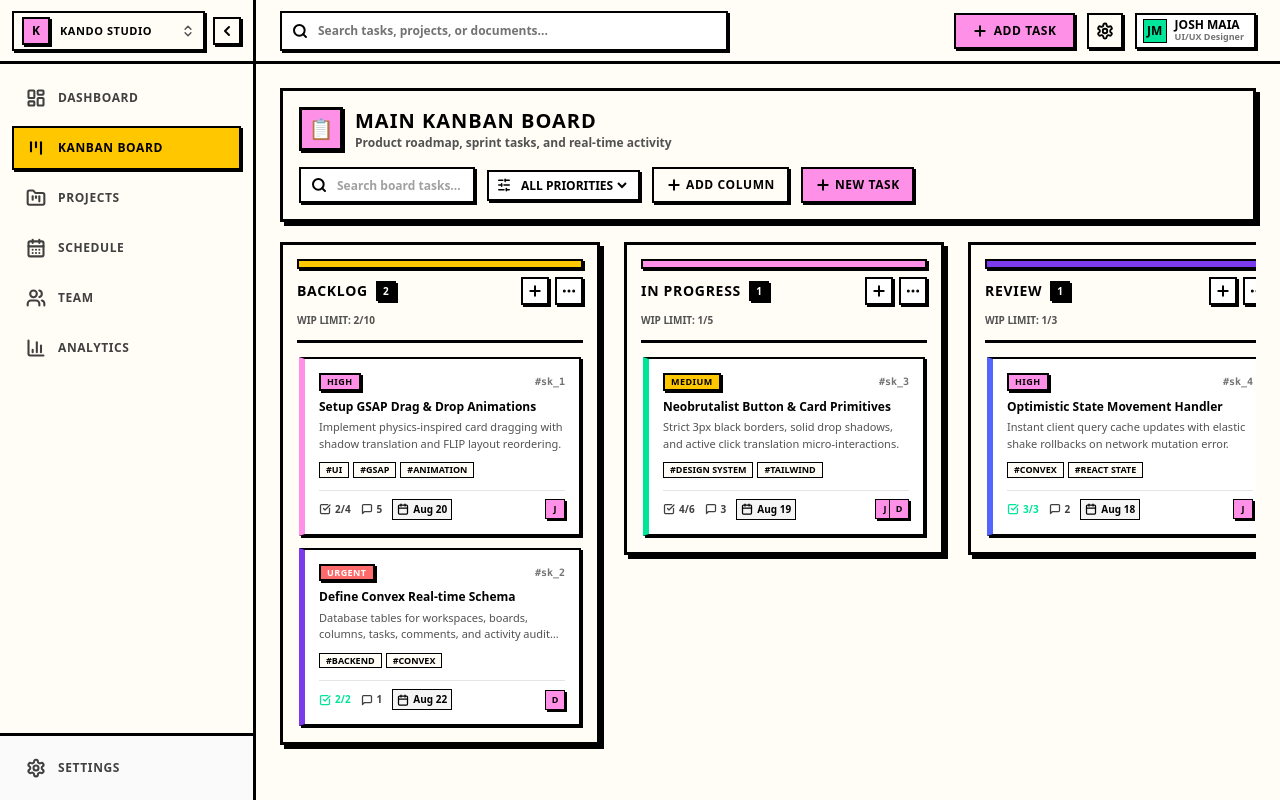
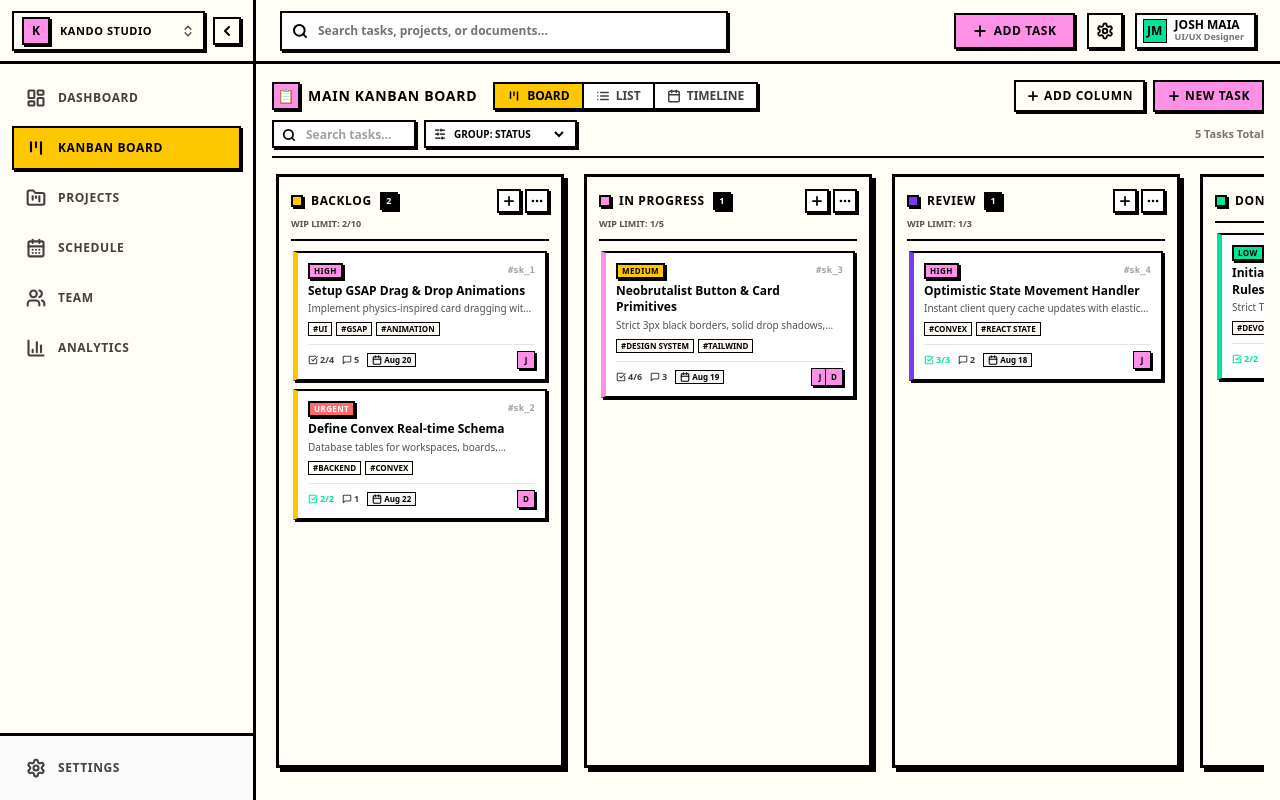
Before and after one commit to xieumar/kando, a Next.js app: page /workspace/default/board in a window 1280 px wide. Built offline with nearby package versions, Linux system fonts and the light colour scheme; no server answers.

Commit message:
feat(kanban): refine header, card compacting, and shadow clearance

```diff
--- a/app/(dashboard)/layout.tsx
+++ b/app/(dashboard)/layout.tsx
@@ -13,12 +13,12 @@ export default function DashboardLayout({
       <Sidebar />
 
       {/* Main Content View Container */}
-      <div className="flex flex-1 flex-col overflow-hidden">
+      <div className="flex flex-1 flex-col overflow-hidden min-w-0">
         {/* Top Header Bar */}
         <Topbar />
 
         {/* Dynamic Page Content Area */}
-        <main className="flex-1 overflow-y-auto bg-[#fffdf6] p-6">
+        <main className="flex flex-1 flex-col overflow-hidden bg-[#fffdf6] p-4 min-h-0">
           {children}
         </main>
       </div>
--- a/app/globals.css
+++ b/app/globals.css
@@ -80,24 +80,23 @@ body {
   overflow-x: hidden;
 }
 
-/* Custom Scrollbar for Neobrutalist Aesthetic */
+/* Custom Sleek Ultra-Thin Scrollbar */
 ::-webkit-scrollbar {
-  width: 10px;
-  height: 10px;
+  width: 5px;
+  height: 5px;
 }
 
 ::-webkit-scrollbar-track {
-  background: #fffdf6;
-  border: 2px solid #000000;
+  background: transparent;
 }
 
 ::-webkit-scrollbar-thumb {
-  background: #ff90e8;
-  border: 2px solid #000000;
+  background: #000000;
+  border-radius: 0px;
 }
 
 ::-webkit-scrollbar-thumb:hover {
-  background: #ffc700;
+  background: #ff90e8;
 }
 
 @theme inline {
--- a/components/kanban/KanbanBoard.tsx
+++ b/components/kanban/KanbanBoard.tsx
@@ -1,7 +1,14 @@
 "use client";
 
 import React, { useState } from "react";
-import { Plus, Search, SlidersHorizontal } from "lucide-react";
+import {
+  Plus,
+  Search,
+  SlidersHorizontal,
+  Kanban,
+  List,
+  Calendar,
+} from "lucide-react";
 import { Button } from "@/components/ui/button";
 import { KanbanColumn } from "@/components/kanban/KanbanColumn";
 import { KanbanCard } from "@/components/kanban/KanbanCard";
@@ -21,6 +28,9 @@ export function KanbanBoard({
   ) => void;
 }) {
   const [boardState, setBoardState] = useState<KanbanBoardData>(initialBoard);
+  const [activeView, setActiveView] = useState<"board" | "list" | "timeline">(
+    "board"
+  );
   const [searchQuery, setSearchQuery] = useState("");
   const [filterPriority, setFilterPriority] = useState<string>("all");
 
@@ -82,82 +92,128 @@ export function KanbanBoard({
   } = useKanbanDragAndDrop({ onTaskMove: handleTaskMove });
 
   return (
-    <div className="flex flex-col h-full space-y-4 select-none">
-      {/* Board Header Bar */}
-      <div className="flex flex-wrap items-center justify-between gap-4 border-3 border-black bg-[#fffdf6] p-4 shadow-neo">
-        {/* Title & Icon */}
-        <div className="flex items-center gap-3">
-          <div className="flex size-11 items-center justify-center border-3 border-black bg-[#ff90e8] text-xl shadow-neo-sm">
+    <div className="flex flex-col flex-1 h-full w-full overflow-hidden select-none space-y-3 min-h-0">
+      {/* ClickUp-Style Compact Top Toolbar */}
+      <div className="flex flex-col gap-2 border-b-2 border-black pb-2 shrink-0">
+        {/* Row 1: Breadcrumb, View Tabs & Main Actions */}
+        <div className="flex items-center justify-between gap-3">
+          {/* Left: Title & View Tabs */}
+          <div className="flex items-center gap-4">
+            {/* Board Title & Icon */}
+            <div className="flex items-center gap-2">
+              <span className="flex size-7 items-center justify-center border-2 border-black bg-[#ff90e8] text-sm font-black shadow-neo-sm">
                 {boardState.icon}
-          </div>
-          <div>
-            <div className="flex items-center gap-2">
-              <h1 className="font-black text-xl uppercase tracking-wider text-black">
+              </span>
+              <h1 className="font-black text-sm uppercase tracking-wider text-black">
                 {boardState.name}
               </h1>
             </div>
-            <p className="text-xs font-bold text-neutral-600">
-              {boardState.description}
-            </p>
+
+            {/* View Selector Tabs (ClickUp Style) */}
+            <div className="flex items-center border-2 border-black bg-white shadow-neo-sm">
+              <button
+                onClick={() => setActiveView("board")}
+                className={`flex items-center gap-1.5 px-3 py-1 text-xs font-black uppercase transition-colors ${
+                  activeView === "board"
+                    ? "bg-[#ffc700] text-black"
+                    : "hover:bg-neutral-100 text-neutral-700"
+                }`}
+              >
+                <Kanban className="size-3.5 stroke-[2.5]" />
+                <span>Board</span>
+              </button>
+              <button
+                onClick={() => setActiveView("list")}
+                className={`flex items-center gap-1.5 px-3 py-1 text-xs font-black uppercase border-l-2 border-black transition-colors ${
+                  activeView === "list"
+                    ? "bg-[#ffc700] text-black"
+                    : "hover:bg-neutral-100 text-neutral-700"
+                }`}
+              >
+                <List className="size-3.5 stroke-[2.5]" />
+                <span>List</span>
+              </button>
+              <button
+                onClick={() => setActiveView("timeline")}
+                className={`flex items-center gap-1.5 px-3 py-1 text-xs font-black uppercase border-l-2 border-black transition-colors ${
+                  activeView === "timeline"
+                    ? "bg-[#ffc700] text-black"
+                    : "hover:bg-neutral-100 text-neutral-700"
+                }`}
+              >
+                <Calendar className="size-3.5 stroke-[2.5]" />
+                <span>Timeline</span>
+              </button>
             </div>
           </div>
 
-        {/* Board Actions & Filters */}
-        <div className="flex items-center gap-3">
-          {/* Search Filter */}
-          <div className="relative">
-            <Search className="pointer-events-none absolute left-3 top-2.5 size-4 stroke-[3] text-black" />
-            <input
-              type="text"
-              placeholder="Search board tasks..."
-              value={searchQuery}
-              onChange={(e) => setSearchQuery(e.target.value)}
-              className="h-9 w-44 border-2 border-black bg-white pl-9 pr-3 text-xs font-bold text-black shadow-neo-sm focus:w-60 focus:outline-none transition-all placeholder:text-neutral-400"
-            />
-          </div>
-
-          {/* Priority Filter */}
-          <div className="flex items-center border-2 border-black bg-white px-2 py-1 shadow-neo-sm">
-            <SlidersHorizontal className="size-3.5 stroke-[2.5] text-black mr-1.5" />
-            <select
-              value={filterPriority}
-              onChange={(e) => setFilterPriority(e.target.value)}
-              className="bg-transparent text-xs font-extrabold uppercase text-black focus:outline-none cursor-pointer"
-            >
-              <option value="all">All Priorities</option>
-              <option value="urgent">Urgent</option>
-              <option value="high">High</option>
-              <option value="medium">Medium</option>
-              <option value="low">Low</option>
-            </select>
-          </div>
-
-          {/* Add Column Trigger */}
+          {/* Right: Board CTAs */}
+          <div className="flex items-center gap-2">
             <Button
               size="sm"
               variant="outline"
               onClick={onAddColumn}
-            className="h-9 text-xs gap-1 border-2"
+              className="h-8 px-2.5 text-xs gap-1 border-2"
             >
-            <Plus className="size-4 stroke-[3]" />
+              <Plus className="size-3.5 stroke-[3]" />
               <span>Add Column</span>
             </Button>
-
-          {/* Add Task Trigger */}
             <Button
               size="sm"
               variant="primary"
               onClick={() => onAddTask && onAddTask()}
-            className="h-9 text-xs gap-1 border-2"
+              className="h-8 px-3 text-xs gap-1 border-2"
             >
-            <Plus className="size-4 stroke-[3]" />
+              <Plus className="size-3.5 stroke-[3]" />
               <span>New Task</span>
             </Button>
           </div>
         </div>
 
-      {/* Kanban Columns Horizontal Canvas */}
-      <div className="flex flex-1 gap-6 overflow-x-auto pb-4 pt-1 items-start min-h-[calc(100vh-220px)]">
+        {/* Row 2: Slim Filter Bar (ClickUp Style) */}
+        <div className="flex items-center justify-between gap-3">
+          <div className="flex items-center gap-2">
+            {/* Search Input */}
+            <div className="relative">
+              <Search className="pointer-events-none absolute left-2.5 top-2 size-3.5 stroke-[3] text-black" />
+              <input
+                type="text"
+                placeholder="Search tasks..."
+                value={searchQuery}
+                onChange={(e) => setSearchQuery(e.target.value)}
+                className="h-7 w-36 border-2 border-black bg-white pl-8 pr-2 text-xs font-bold text-black shadow-neo-sm focus:w-48 focus:outline-none transition-all placeholder:text-neutral-400"
+              />
+            </div>
+
+            {/* Priority Filter */}
+            <div className="flex items-center border-2 border-black bg-white px-2 py-0.5 shadow-neo-sm h-7">
+              <SlidersHorizontal className="size-3 stroke-[2.5] text-black mr-1" />
+              <select
+                value={filterPriority}
+                onChange={(e) => setFilterPriority(e.target.value)}
+                className="bg-transparent text-[10px] font-extrabold uppercase text-black focus:outline-none cursor-pointer"
+              >
+                <option value="all">Group: Status</option>
+                <option value="urgent">Priority: Urgent</option>
+                <option value="high">Priority: High</option>
+                <option value="medium">Priority: Medium</option>
+                <option value="low">Priority: Low</option>
+              </select>
+            </div>
+          </div>
+
+          <span className="text-[11px] font-bold text-neutral-500">
+            {boardState.columns?.reduce(
+              (acc, col) => acc + (col.tasks?.length || 0),
+              0
+            )}{" "}
+            Tasks Total
+          </span>
+        </div>
+      </div>
+
+      {/* ClickUp-Style Full Height Horizontal Kanban Canvas with Bottom Shadow Clearance */}
+      <div className="flex flex-1 gap-5 overflow-x-auto overflow-y-hidden pb-4 pt-1 px-1 items-stretch min-h-0">
         {boardState.columns?.map((column) => (
           <KanbanColumn
             key={column._id}
@@ -172,6 +228,7 @@ export function KanbanBoard({
               <KanbanCard
                 key={task._id}
                 task={task}
+                columnColor={column.color}
                 onDragStart={(e) => handleDragStart(e, task._id)}
                 onDragEnd={handleDragEnd}
               />
--- a/components/kanban/KanbanCard.tsx
+++ b/components/kanban/KanbanCard.tsx
@@ -12,11 +12,13 @@ import { Badge } from "@/components/ui/badge";
 
 export function KanbanCard({
   task,
+  columnColor = "#000000",
   onClick,
   onDragStart,
   onDragEnd,
 }: {
   task: KanbanTask;
+  columnColor?: string;
   onClick?: (task: KanbanTask) => void;
   onDragStart?: (e: React.DragEvent<HTMLDivElement>) => void;
   onDragEnd?: (e: React.DragEvent<HTMLDivElement>) => void;
@@ -39,14 +41,14 @@ export function KanbanCard({
       onDragStart={onDragStart}
       onDragEnd={onDragEnd}
       onClick={() => onClick?.(task)}
-      className="group relative flex w-full box-border shrink-0 flex-col border-2 border-black bg-white p-3.5 shadow-neo-sm hover:shadow-neo transition-all cursor-grab active:cursor-grabbing select-none"
+      className="group relative flex w-full box-border shrink-0 flex-col border-2 border-black bg-white p-2.5 shadow-neo-sm hover:shadow-neo transition-all cursor-grab active:cursor-grabbing select-none"
       style={{
-        borderLeftWidth: task.coverColor ? "6px" : "2px",
-        borderLeftColor: task.coverColor || "#000000",
+        borderLeftWidth: "5px",
+        borderLeftColor: columnColor,
       }}
     >
       {/* Top Header: Priority Badge & Task ID */}
-      <div className="flex items-center justify-between mb-2">
+      <div className="flex items-center justify-between mb-1">
         <Badge
           variant={
             task.priority === "urgent"
@@ -57,11 +59,11 @@ export function KanbanCard({
                   ? "secondary"
                   : "mint"
           }
-          className="text-[9px] px-1.5 py-0 font-extrabold uppercase"
+          className="text-[8px] px-1 py-0 font-black uppercase"
         >
           {task.priority}
         </Badge>
-        <span className="font-mono text-[10px] font-bold text-neutral-500">
+        <span className="font-mono text-[9px] font-bold text-neutral-400">
           #{task._id.slice(-4)}
         </span>
       </div>
@@ -71,20 +73,20 @@ export function KanbanCard({
         {task.title}
       </h4>
 
-      {/* Task Description */}
+      {/* Task Description (Compact single line) */}
       {task.description && (
-        <p className="mt-1 text-[11px] text-neutral-600 line-clamp-2 font-medium">
+        <p className="mt-0.5 text-[10px] text-neutral-600 line-clamp-1 font-medium">
           {task.description}
         </p>
       )}
 
       {/* Tag Pills */}
       {task.tags && task.tags.length > 0 && (
-        <div className="mt-2.5 flex flex-wrap gap-1">
+        <div className="mt-1.5 flex flex-wrap gap-1">
           {task.tags.map((tag) => (
             <span
               key={tag}
-              className="border border-black bg-[#fffdf6] px-1.5 py-0.2 text-[9px] font-bold uppercase text-black"
+              className="border border-black bg-[#fffdf6] px-1 py-0 text-[8px] font-extrabold uppercase text-black"
             >
               #{tag}
             </span>
@@ -93,21 +95,21 @@ export function KanbanCard({
       )}
 
       {/* Card Footer Meta & Avatars */}
-      <div className="mt-3 flex items-center justify-between border-t border-neutral-200 pt-2 text-[10px] font-bold text-neutral-700">
+      <div className="mt-2 flex items-center justify-between border-t border-neutral-200 pt-1.5 text-[9px] font-bold text-neutral-700">
         {/* Indicators: Subtasks, Comments, Due Date */}
-        <div className="flex items-center gap-2.5">
+        <div className="flex items-center gap-2">
           {/* Subtask Progress */}
           {task.subtaskCount !== undefined && task.subtaskCount > 0 && (
             <div
               className={cn(
-                "flex items-center gap-1",
+                "flex items-center gap-0.5",
                 task.completedSubtaskCount === task.subtaskCount
                   ? "text-[#00e599]"
                   : "text-neutral-700"
               )}
               title="Subtasks completed"
             >
-              <CheckSquare className="size-3 stroke-[2.5]" />
+              <CheckSquare className="size-2.5 stroke-[2.5]" />
               <span>
                 {task.completedSubtaskCount || 0}/{task.subtaskCount}
               </span>
@@ -117,10 +119,10 @@ export function KanbanCard({
           {/* Comment Count */}
           {task.commentCount !== undefined && task.commentCount > 0 && (
             <div
-              className="flex items-center gap-1 text-neutral-700"
+              className="flex items-center gap-0.5 text-neutral-700"
               title="Comments"
             >
-              <MessageSquare className="size-3 stroke-[2.5]" />
+              <MessageSquare className="size-2.5 stroke-[2.5]" />
               <span>{task.commentCount}</span>
             </div>
           )}
@@ -129,7 +131,7 @@ export function KanbanCard({
           {formattedDueDate && (
             <div
               className={cn(
-                "flex items-center gap-1 px-1 py-0.5 border border-black",
+                "flex items-center gap-0.5 px-1 py-0 border border-black text-[8px]",
                 isOverdue
                   ? "bg-[#ff6b6b] text-white"
                   : "bg-neutral-100 text-black"
@@ -137,9 +139,9 @@ export function KanbanCard({
               title={isOverdue ? "Overdue task!" : "Due date"}
             >
               {isOverdue ? (
-                <AlertCircle className="size-3 stroke-[2.5]" />
+                <AlertCircle className="size-2.5 stroke-[2.5]" />
               ) : (
-                <Calendar className="size-3 stroke-[2.5]" />
+                <Calendar className="size-2.5 stroke-[2.5]" />
               )}
               <span>{formattedDueDate}</span>
             </div>
@@ -148,11 +150,11 @@ export function KanbanCard({
 
         {/* Stacked Assignee Avatars */}
         {task.assignees && task.assignees.length > 0 && (
-          <div className="flex items-center -space-x-1.5">
+          <div className="flex items-center -space-x-1">
             {task.assignees.map((user) => (
               <div
                 key={user._id}
-                className="flex size-5 items-center justify-center border border-black bg-[#ff90e8] font-black text-[9px] text-black shadow-neo-sm"
+                className="flex size-4.5 items-center justify-center border border-black bg-[#ff90e8] font-black text-[8px] text-black shadow-neo-sm"
                 title={user.name}
               >
                 {user.name[0]}
--- a/components/kanban/KanbanColumn.tsx
+++ b/components/kanban/KanbanColumn.tsx
@@ -42,28 +42,26 @@ export function KanbanColumn({
       onDragLeave={onDragLeave}
       onDrop={onDrop}
       className={cn(
-        "w-80 shrink-0 border-3 border-black bg-[#fffdf6] p-3.5 shadow-neo flex flex-col max-h-[calc(100vh-240px)] transition-all select-none",
+        "w-72 shrink-0 border-3 border-black bg-[#fffdf6] p-3 shadow-neo flex flex-col h-full max-h-full overflow-hidden transition-all select-none min-h-0",
         isWipExceeded && "ring-3 ring-[#ff6b6b] shadow-neo-lg",
         isDraggedOver && "bg-[#00e599]/15 border-dashed ring-3 ring-black"
       )}
     >
-      {/* Column Header Bar */}
-      <div className="relative border-b-3 border-black pb-3 mb-3">
-        {/* Color Bar Accent */}
-        <div
-          className="h-2.5 w-full border-2 border-black mb-2 shadow-neo-sm"
-          style={{ backgroundColor: column.color }}
-        />
-
+      {/* Column Header Bar (Clean, no top color bar) */}
+      <div className="relative border-b-2 border-black pb-2 mb-2 shrink-0">
         <div className="flex items-center justify-between">
-          {/* Title & Count */}
+          {/* Color Indicator & Title & Count */}
           <div className="flex items-center gap-2">
-            <h3 className="font-extrabold text-sm uppercase tracking-wider text-black">
+            <span
+              className="size-3 border-2 border-black shadow-neo-sm"
+              style={{ backgroundColor: column.color }}
+            />
+            <h3 className="font-extrabold text-xs uppercase tracking-wider text-black">
               {column.name}
             </h3>
             <span
               className={cn(
-                "flex size-5 items-center justify-center border-2 border-black text-[10px] font-black shadow-neo-sm",
+                "flex size-4.5 items-center justify-center border-2 border-black text-[9px] font-black shadow-neo-sm",
                 isWipExceeded
                   ? "bg-[#ff6b6b] text-white"
                   : "bg-black text-white"
@@ -74,39 +72,39 @@ export function KanbanColumn({
           </div>
 
           {/* Action Triggers */}
-          <div className="flex items-center gap-1.5">
+          <div className="flex items-center gap-1">
             {/* Quick Add Task Button */}
             <button
               onClick={() => {
                 if (onAddTask) onAddTask(column._id);
               }}
-              className="flex size-7 items-center justify-center border-2 border-black bg-white shadow-neo-sm hover:bg-[#ff90e8] active:translate-x-[1px] active:translate-y-[1px] transition-colors"
+              className="flex size-6 items-center justify-center border-2 border-black bg-white shadow-neo-sm hover:bg-[#ff90e8] active:translate-x-[1px] active:translate-y-[1px] transition-colors"
               title="Add task to column"
             >
-              <Plus className="size-4 stroke-[3] text-black" />
+              <Plus className="size-3.5 stroke-[3] text-black" />
             </button>
 
             {/* Column Options Menu Button */}
             <div className="relative">
               <button
                 onClick={() => setMenuOpen(!menuOpen)}
-                className="flex size-7 items-center justify-center border-2 border-black bg-white shadow-neo-sm hover:bg-neutral-100 active:translate-x-[1px] active:translate-y-[1px]"
+                className="flex size-6 items-center justify-center border-2 border-black bg-white shadow-neo-sm hover:bg-neutral-100 active:translate-x-[1px] active:translate-y-[1px]"
                 title="Column menu"
               >
-                <MoreHorizontal className="size-4 stroke-[2.5] text-black" />
+                <MoreHorizontal className="size-3.5 stroke-[2.5] text-black" />
               </button>
 
               {/* Action Dropdown Menu */}
               {menuOpen && (
-                <div className="absolute right-0 top-9 z-30 w-44 border-3 border-black bg-white p-1.5 shadow-neo">
+                <div className="absolute right-0 top-8 z-30 w-40 border-3 border-black bg-white p-1.5 shadow-neo">
                   <button
                     onClick={() => {
                       setMenuOpen(false);
                       if (onEditColumn) onEditColumn(column);
                     }}
-                    className="flex w-full items-center gap-2 px-2.5 py-1.5 text-xs font-extrabold uppercase hover:bg-[#ff90e8] text-black"
+                    className="flex w-full items-center gap-2 px-2 py-1 text-xs font-extrabold uppercase hover:bg-[#ff90e8] text-black"
                   >
-                    <Edit3 className="size-3.5 stroke-[2.5]" />
+                    <Edit3 className="size-3 stroke-[2.5]" />
                     <span>Edit Column</span>
                   </button>
                   <button
@@ -114,9 +112,9 @@ export function KanbanColumn({
                       setMenuOpen(false);
                       if (onDeleteColumn) onDeleteColumn(column._id);
                     }}
-                    className="flex w-full items-center gap-2 px-2.5 py-1.5 text-xs font-extrabold uppercase hover:bg-[#ff6b6b] hover:text-white text-black"
+                    className="flex w-full items-center gap-2 px-2 py-1 text-xs font-extrabold uppercase hover:bg-[#ff6b6b] hover:text-white text-black"
                   >
-                    <Trash2 className="size-3.5 stroke-[2.5]" />
+                    <Trash2 className="size-3 stroke-[2.5]" />
                     <span>Delete Column</span>
                   </button>
                 </div>
@@ -127,14 +125,14 @@ export function KanbanColumn({
 
         {/* WIP Limit Alert Banner */}
         {column.wipLimit && (
-          <div className="mt-2 flex items-center justify-between">
-            <span className="text-[10px] font-extrabold uppercase text-neutral-600">
+          <div className="mt-1 flex items-center justify-between">
+            <span className="text-[9px] font-extrabold uppercase text-neutral-600">
               WIP Limit: {taskCount}/{column.wipLimit}
             </span>
 
             {isWipExceeded && (
-              <Badge variant="coral" className="gap-1 text-[9px] px-1.5 py-0">
-                <AlertTriangle className="size-3 stroke-[3]" />
+              <Badge variant="coral" className="gap-1 text-[8px] px-1 py-0">
+                <AlertTriangle className="size-2.5 stroke-[3]" />
                 <span>EXCEEDED!</span>
               </Badge>
             )}
@@ -143,7 +141,7 @@ export function KanbanColumn({
       </div>
 
       {/* Task Cards Stack Container */}
-      <div className="flex-1 space-y-3 overflow-y-auto overflow-x-hidden p-0.5 w-full">
+      <div className="flex-1 space-y-2 overflow-y-auto overflow-x-hidden p-0.5 w-full min-h-0">
         {children}
       </div>
     </div>
```
Lines whose indentation alone changed are shown as unchanged.
